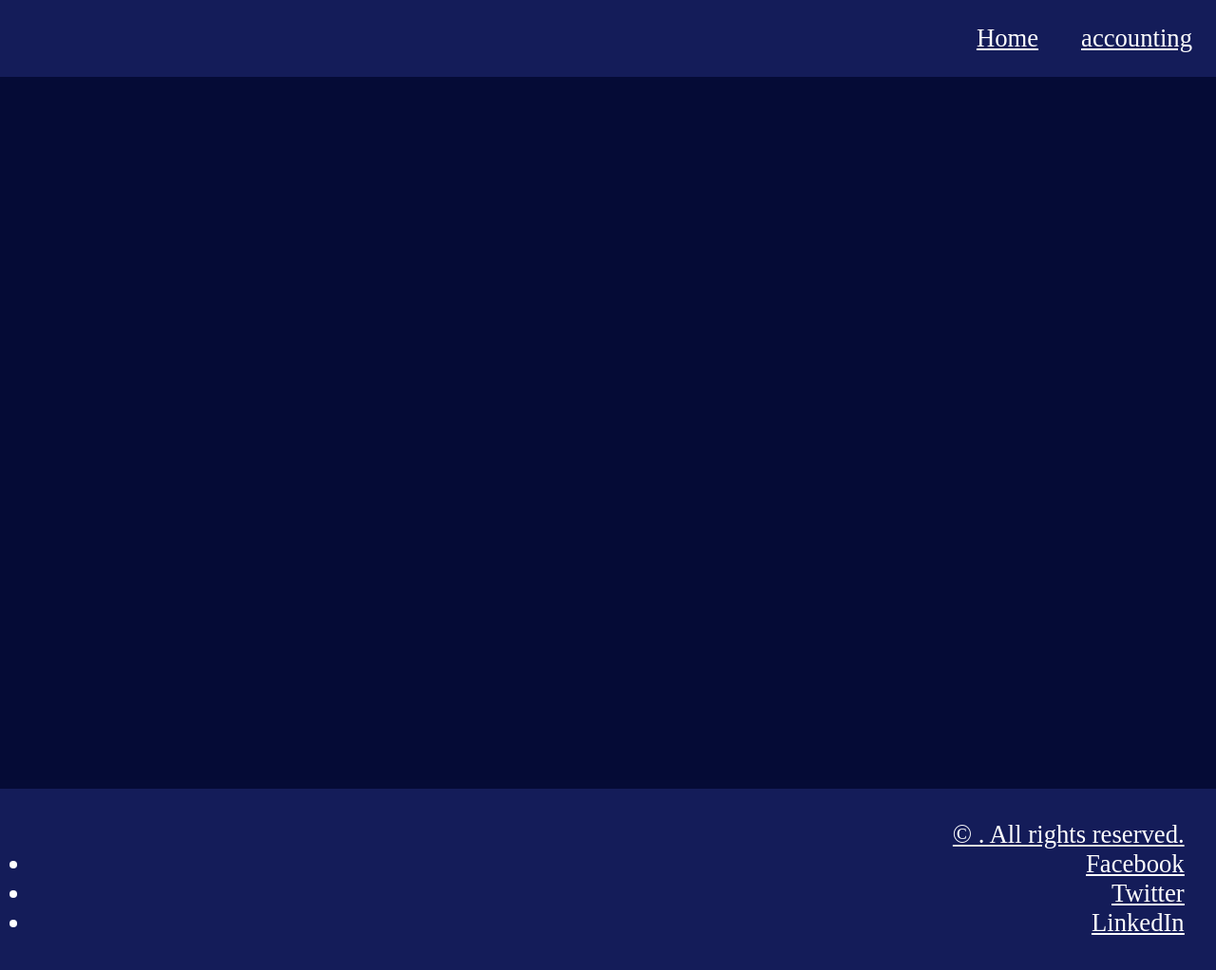
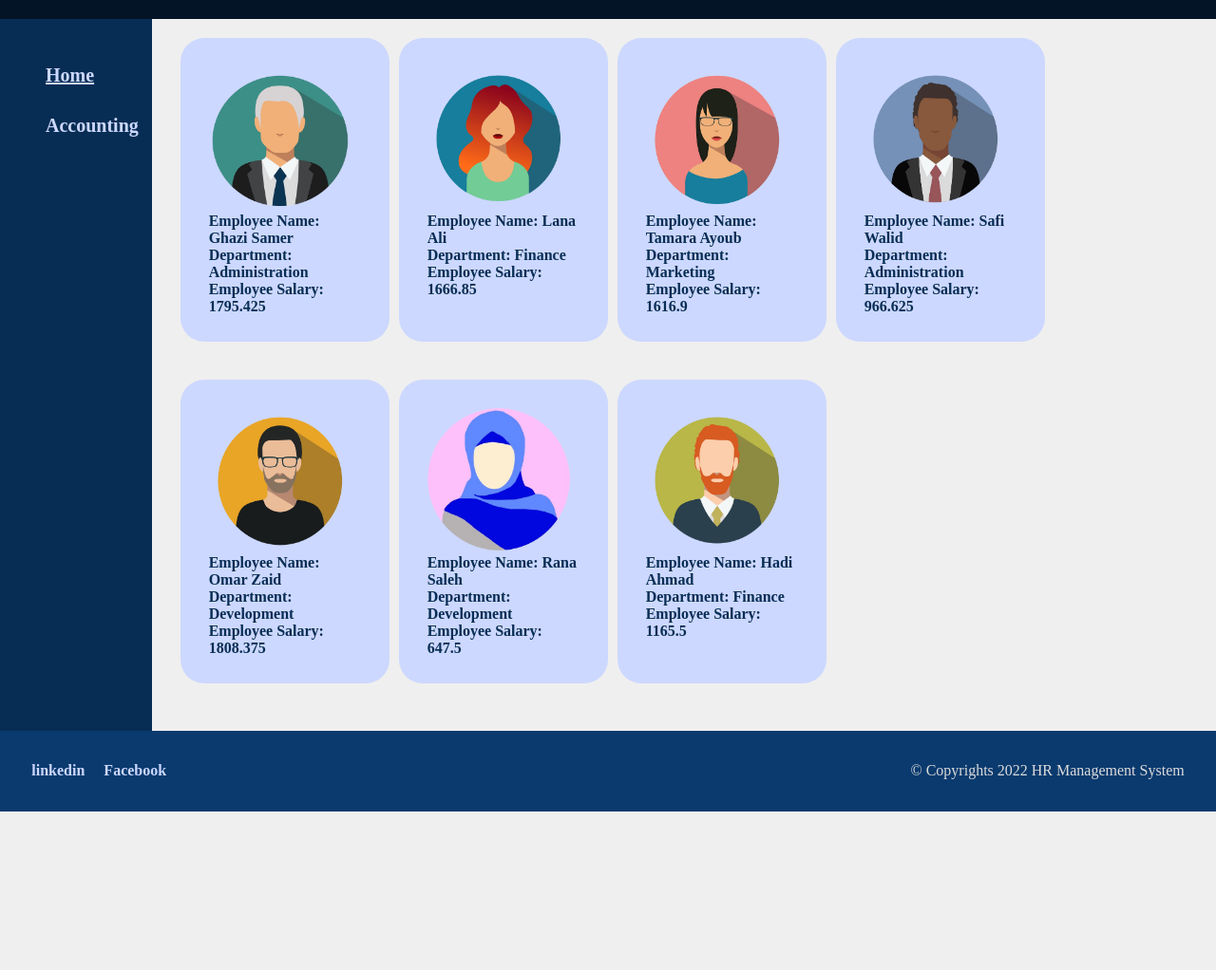
Before and after one commit to hadeelabuzayed/HR-management-system, a plain HTML site: page index.html in a window 1280 px wide. Shown: the whole page at 95% size. After the commit the page ends 855 px from the top, so only its background shows below. Drawn offline with Linux system fonts and the light colour scheme.

Commit message:
Added all employees info

```diff
--- a/app.js
+++ b/app.js
@@ -1,112 +1,105 @@
-"use strict";
-let emp1 = {
-    employeeID: genID(),
-    fullName: "Ghazi Samer",
-    department: "Administration",
-    level: "Senior"
-};
-emp1.Salary=getNetSalary(emp1.level)
+'use strict';
 
-let emp2 = {
-    employeeID: genID(),
-    fullName: "Lana Ali",
-    department: "Finance",
-    level: "Senior"
-};
-emp2.Salary = getNetSalary(emp2.level)
-
-let emp3 = {
-    employeeID: genID(),
-    fullName: "Tamara Ayoub",
-    department: "Marketing",
-    level: "Senior"
-};
-emp3.Salary = getNetSalary(emp3.level)
-
-let emp4 = {
-    employeeID: genID(),
-    fullName: "Safi Walid",
-    department: "Administration",
-    level: "Mid-Senior"
-};
-emp4.Salary = getNetSalary(emp4.level)
-
-let emp5 = {
-    employeeID: genID(),
-    fullName: "Omar Zaid",
-    department: "Development",
-    level: "Senior"
-};
-emp5.Salary = getNetSalary(emp5.level)
-
-let emp6 = {
-    employeeID: genID(),
-    fullName: "Rana Saleh",
-    department: "Development",
-    level: "Junior"
-};
-emp6.Salary = getNetSalary(emp6.level)
-
-let emp7 = {
-    employeeID: genID(),
-    fullName: "Hadi Ahmad",
-    department: "Finance",
-    level: "Mid-Senior"
-};
-emp7.Salary = getNetSalary(emp7.level)
-function genID() {
-    return Math.floor(Math.random() * 9000) + 1000;
+const allEmployees = [];
+function Employee(id, name, department, level, image, salary) {
+    this.ID = id;
+    this.name = name;
+    this.department = department;
+    this.level = level;
+    this.image = image;
+    this.salary = salary;
+    allEmployees.push(this);
 }
 
+Employee.prototype.renderEmployeesInformation = function () {
 
-let randomNumber = genID();
 
-console.log(emp1.employeeID);
-document.write()
-function getNetSalary(level) {
-    let salary;
-    if (level === 'Senior')
-    {
-        salary =Math.floor(Math.random() * (2000 - 1500)) + 1500;
+    let cardContainer = document.createElement('section');
+    let empPhoto = document.createElement('img');
+    let empName = document.createElement('h4');
+    let empDepartment = document.createElement('h4');
+    let empSalary = document.createElement('h4');
+    let empLevel = document.createElement('h4');
+
+    cardContainer.style.backgroundColor = 'rgb(204, 216, 255)';
+    cardContainer.style.borderRadius = '25px';
+    cardContainer.style.width = '220px';
+    cardContainer.style.height = '320px';
+    cardContainer.style.padding = '30px';
+    empPhoto.src = this.image;
+    empPhoto.style.width = '150px';
+    empPhoto.style.height = '150px';
+    empName.textContent = `Employee Name: ${this.name}`;
+    empDepartment.textContent = `Department: ${this.department}`;
+    empLevel.textContent = `Level: ${this.level}`;
+    empSalary.textContent = `Employee Salary: ${this.salary}`;
+    cardContainer.appendChild(empPhoto);
+    cardContainer.appendChild(empName);
+    cardContainer.appendChild(empDepartment);
+    cardContainer.appendChild(empSalary);
+    mainBodyElement.appendChild(cardContainer);
+}
+
+let emp1 = new Employee(getEmployeeID(), 'Ghazi Samer', 'Administration', 'Senior', 'assets/Ghazi.png');
+emp1.salary = calculateEmployeeSalary(emp1.level);
+let emp2 = new Employee(getEmployeeID(), 'Lana Ali', 'Finance', 'Senior', 'assets/Lana.png');
+emp2.salary = calculateEmployeeSalary(emp2.level);
+let emp3 = new Employee(getEmployeeID(), 'Tamara Ayoub', 'Marketing', 'Senior', 'assets/Tamara.png');
+emp3.salary = calculateEmployeeSalary(emp3.level);
+let emp4 = new Employee(getEmployeeID(), 'Safi Walid', 'Administration', 'Mid-Senior', 'assets/Safi.png');
+emp4.salary = calculateEmployeeSalary(emp4.level);
+let emp5 = new Employee(getEmployeeID(), 'Omar Zaid', 'Development', 'Senior', 'assets/Omar.png');
+emp5.salary = calculateEmployeeSalary(emp5.level);
+let emp6 = new Employee(getEmployeeID(), 'Rana Saleh', 'Development', 'Junior', 'assets/Rana.png');
+emp6.salary = calculateEmployeeSalary(emp6.level);
+let emp7 = new Employee(getEmployeeID(), 'Hadi Ahmad', 'Finance', 'Mid-Senior', 'assets/Hadi.png');
+emp7.salary = calculateEmployeeSalary(emp7.level);
+
+function getEmployeeID() {
+
+    let x = Math.ceil(Math.random() * (9999 - 1000)) + 1000;
+    console.log(`id = ${x}`);
+
+    return Math.ceil(Math.random() * (9999 - 1000)) + 1000;
+}
+
+function calculateEmployeeSalary(employeeLevel) {
+    let salary = 0;
+    let netSalary = 0;
+    switch (employeeLevel) {
+        case "Senior":
+            salary = Math.ceil(Math.random() * (2000 - 1500)) + 1500;
+
+
+            console.log(salary);
+            break;
+        case "Mid-Senior":
+            salary = Math.ceil(Math.random() * (1500 - 1000)) + 1000;
+
+            // for testing
+            console.log(salary);
+            break;
+        case "Junior":
+            salary = Math.ceil(Math.random() * (1000 - 500)) + 500;
+
+
+            console.log(salary);
+            break;
+        default:
+            console.log("Invalid level");
     }
-else if
-        (level === 'Mid-Senior') {
-            salary = Math.floor(Math.random() * (1500 - 1000)) + 1000;
-        }
-    else if
-        (level === 'Junior') {
-        salary = Math.floor(Math.random() * (1000 - 500)) + 500;
-    }
-    let NetSalary = salary - (salary * 7.5 / 100);
-    return NetSalary;
+    netSalary = salary - (salary * 7.5 / 100);
+    return netSalary;
 }
-console.log(getNetSalary("Senior"));
 
-function renderEmployees() {
-    let employeeInfo = document.getElementById("employeeInfo");
-    employeeInfo.innerHTML = `
-    <p> Employee name:${emp1.fullName}<br>
-Employee salary: ${emp1.Salary}
-    </p>
-    <p> Employee name:${emp2.fullName}<br>
-Employee salary: ${emp2.Salary}
-    </p>
-    <p> Employee name:${emp3.fullName}<br>
-Employee salary: ${emp3.Salary}
-    </p>
-    <p> Employee name:${emp4.fullName}<br>
-Employee salary: ${emp4.Salary}
-    </p>
-    <p> Employee name:${emp5.fullName}<br>
-Employee salary: ${emp5.Salary}
-    </p>
-    <p> Employee name:${emp6.fullName}<br>
-Employee salary: ${emp6.Salary}
-    </p>
-<p> Employee name:${emp7.fullName}<br>
-Employee salary: ${emp7.Salary}
-    </p>
+console.log(allEmployees);
 
-    `
+let mainBodyElement = document.getElementsByClassName('main_body')[0];
+console.log(mainBodyElement);
+mainBodyElement.style.display = 'flex';
+mainBodyElement.style.flexWrap = 'wrap';
+mainBodyElement.style.gap = '10px';
 
+for (let i = 0; i < allEmployees.length; i++) {
+    allEmployees[i].renderEmployeesInformation();
 }
--- a/index.html
+++ b/index.html
@@ -1,37 +1,54 @@
 <!DOCTYPE html>
 <html lang="en">
+
 <head>
-    <link rel="stylesheet" href="styling2.css">
     <meta charset="UTF-8">
     <meta http-equiv="X-UA-Compatible" content="IE=edge">
     <meta name="viewport" content="width=device-width, initial-scale=1.0">
-    <title>Document</title>
+    <meta name="description"
+        content="HR management system for a company, where they can organize their employees with their information and filter them.">
+    <title>HR Management System - Home</title>
+    <link rel="stylesheet" href="styling.css">
 </head>
+
 <body>
     <header>
-    <h1 class="web_page_header">
-    </h1>
-    <ul>
-        <li><a href="index.html">Home</a></li>
+        <h2 class="page_title">
 
-        <li><a href="accounting.html">accounting</a></li>
-    </ul>
+        </h2>
     </header>
     <main>
-
-
-
-
+        <aside class="sidebar">
+            <ul>
+                <li>
+                    <a href="index.html"><u>Home</u></a>
+                </li>
+                <li>
+                    <a href="accounting.html">Accounting</a>
+                </li>
+            </ul>
+        </aside>
+        <section class="main_body">
+        </section>
     </main>
     <footer>
-<p>&copy; . All rights reserved.</p>
-<ul>
-    <li><a href="https://www.facebook.com">Facebook</a></li>
-    <li><a href="https://www.twitter.com">Twitter</a></li>
-    <li><a href="https://www.linkedin.com">LinkedIn</a></li>
+        <ul class="social_links">
+            <li>
+                <a href="https://www.linkedin.com/in/hadeel-abuzayed-64b3ab20">
+                 linkedin
+                </a>
+            </li>
+            <li>
+                <a href="https://www.facebook.com/profile.php?id=100006556069074&mibextid=ZbWKwL">
+                 Facebook
+                </a>
+            </li>
         </ul>
+        <p>
+            &copy; Copyrights 2022 HR Management System
+        </p>
     </footer>
-
     <script src="app.js"></script>
 </body>
+
 </html>
--- a/styling.css
+++ b/styling.css
@@ -1,67 +1,90 @@
 * {
-
-    font-family: Roboto Slab;
-    font-size: 20pt;
-    font-style: normal;
-    font-weight: lighter;
-    color: white;
     margin: 0;
     padding: 0;
     box-sizing: border-box;
-
-
 }
 
 html {
-    background-color: rgb(5, 11, 54);
-
+    background-color: rgb(239, 239, 239);
 }
 
-.web_page_header {
+body {
     display: flex;
-    align-items: center;
-    gap: 10px;
-
-
-
+    flex-direction: column;
 }
 
 header {
-    background-color: rgb(20, 28, 89);
-    padding: 25px;
+    color: rgb(204, 216, 255);
+    background-color: rgb(3, 20, 38);
+    padding: 10px;
     display: flex;
-    justify-content: space-between;
+    gap: 150px;
 }
 
-header ul {
+a {
+    text-decoration: none;
+    font-weight: bold;
+    color: rgb(204, 216, 255);
+}
+
+.social_links {
     list-style: none;
     display: flex;
-    gap: 45px;
+    gap: 20px;
+}
+
+.social_links li a {
+    display: flex;
     align-items: center;
-    justify-content: end;
+    gap: 5px;
+}
 
+.social_links li a:hover {
+    text-decoration: underline;
+}
 
-
+.page_title {
+    display: flex;
+    gap: 10px;
+    align-items: center;
 }
 
 main {
     min-height: calc(100vh - 50px);
+    color: rgb(8, 45, 84);
     display: flex;
-    font-size: 18px;
+}
+
+.sidebar {
+    width: 15%;
+    background-color: rgb(8, 45, 84);
+    min-width: 150px;
+    padding: 48px;
+}
+
+.sidebar ul {
+    display: flex;
     flex-direction: column;
-    padding: 10px;
+    gap: 30px;
+    font-size: 20px;
+}
 
+.sidebar ul li a:hover {
+    text-decoration: underline;
+}
 
-
-
-
+.main_body {
+    padding-top: 20px;
+    padding-bottom: 20px;
+    padding-left: 30px;
+    padding-right: 30px;
 }
 
 footer {
     padding: 25pt;
-    background-color: rgb(20, 28, 89);
+    background-color: rgb(10, 58, 110);
     color: rgb(220, 220, 220);
-    bottom: 0px;
-    text-decoration: underline;
-    text-align: end;
+    display: flex;
+    justify-content: space-between;
+    align-items: center;
 }
--- a/styling2.css
+++ b/styling2.css
@@ -1,70 +1,95 @@
 * {
-
-    font-family: Roboto Slab;
-    font-size: 20pt;
-    font-style: normal;
-    font-weight: lighter;
-    color: white;
     margin: 0;
     padding: 0;
     box-sizing: border-box;
-
-
 }
 
 html {
-    background-color: rgb(5, 11, 54);
-
+    background-color: rgb(239, 239, 239);
 }
 
-.web_page_header {
+body {
     display: flex;
-    align-items: center;
-    gap: 10px;
-
-
-
+    flex-direction: column;
 }
 
 header {
-    background-color: rgb(20, 28, 89);
-    padding: 25px;
+    color: rgb(204, 216, 255);
+    background-color: rgb(3, 20, 38);
+    padding: 10px;
     display: flex;
-    justify-content: space-between;
+    gap: 150px;
 }
 
 header ul {
     list-style: none;
     display: flex;
-    gap: 45px;
+    gap: 50px;
     align-items: center;
-    justify-content: end;
+    font-size: 18px;
+}
 
+a {
+    text-decoration: none;
+    font-weight: bold;
+    color: rgb(204, 216, 255);
+}
 
+.social_links {
+    list-style: none;
+    display: flex;
+    gap: 20px;
+}
+
+.social_links li a {
+    display: flex;
+    align-items: center;
+    gap: 5px;
+}
+
+.social_links li a:hover {
+    text-decoration: underline;
+}
+
+.page_title {
+    display: flex;
+    gap: 10px;
+    align-items: center;
 }
 
 main {
     min-height: calc(100vh - 50px);
+    color: rgb(8, 45, 84);
     display: flex;
-    font-size: 18px;
+}
+
+.sidebar {
+    width: 15%;
+    background-color: rgb(8, 45, 84);
+    min-width: 150px;
+    padding: 48px;
+}
+
+.sidebar ul {
+    display: flex;
     flex-direction: column;
-    gap: 20px;
-    padding: 30px;
+    gap: 30px;
+    font-size: 20px;
+}
+
+.sidebar ul li a:hover {
+    text-decoration: underline;
+}
+
+.main_body {
+    padding: 10px;
 }
 
 footer {
     padding: 25pt;
-    background-color: rgb(20, 28, 89);
+    background-color: rgb(24, 63, 105);
     color: rgb(220, 220, 220);
-    bottom: 0px;
-    text-decoration: underline;
-    text-align: end;
+    display: flex;
+    justify-content: space-between;
+    align-items: center;
 }
-
-.personal_info_section fieldset {
-    padding: 10px;
-}
-
-.user_info_section fieldset {
-    padding: 10px;
-}
```
Also changed, not shown: accounting.html (+35 -25 lines), assets/Ghazi.png (added), assets/Hadi.png (added), assets/Lana.png (added), assets/Omar.png (added), assets/Rana.png (added), assets/Safi.png (added), assets/Tamara.png (added), 7 other files. Lines whose indentation alone changed are shown as unchanged.
